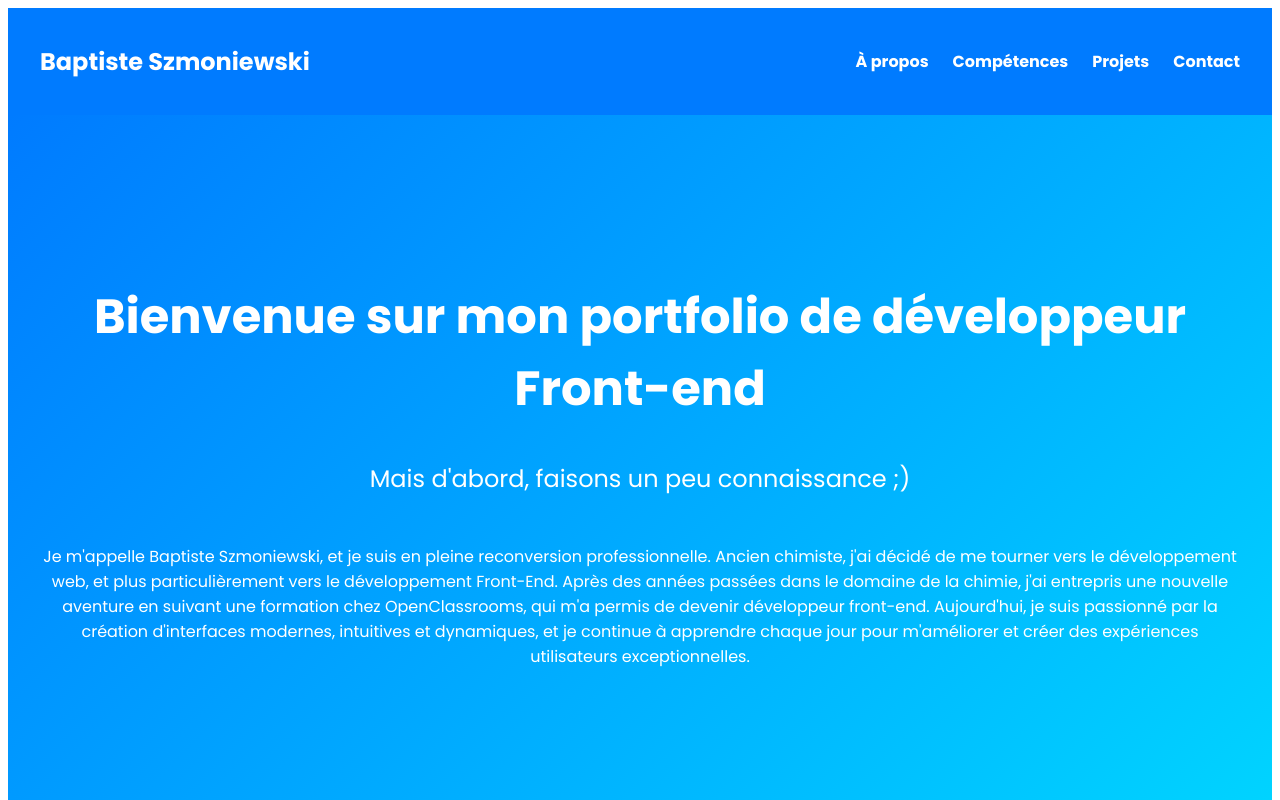
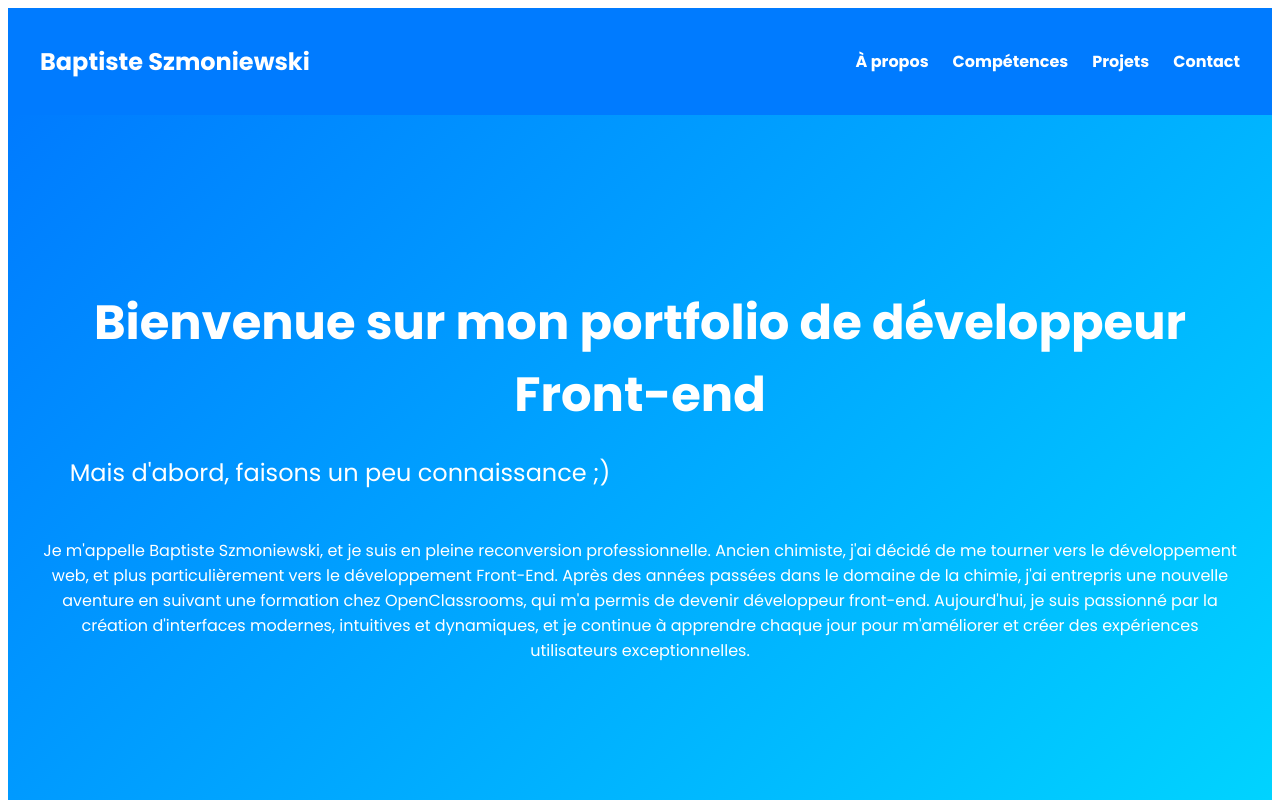
Before and after one commit to szmo-gif/portfolio, a React (Vite) app: page / in a window 1280 px wide. Shown: the top 800 px of the page. Built offline with nearby package versions, Linux system fonts and the light colour scheme.

Commit message:
correction mentor

```diff
--- a/src/components/contact/Contact.jsx
+++ b/src/components/contact/Contact.jsx
@@ -2,6 +2,8 @@ import React, { useState } from 'react';
 import './Contact.css';
 
 export default function Contact() {
+
+  //TODO: package for email
   const [formData, setFormData] = useState({ name: '', email: '', message: '' });
   const [isSubmitted, setIsSubmitted] = useState(false);
 
@@ -23,7 +25,7 @@ export default function Contact() {
         <p>Merci pour votre message ! Je vous répondrai dès que possible.</p>
       ) : (
         <form onSubmit={handleSubmit}>
-          <div>
+          <fieldset>
             <label htmlFor="name">Nom :</label>
             <input
               type="text"
@@ -34,8 +36,8 @@ export default function Contact() {
               required
 
             />
-          </div>
-          <div >
+          </fieldset>
+          <fieldset >
             <label htmlFor="email">Email :</label>
             <input
               type="email"
@@ -45,8 +47,8 @@ export default function Contact() {
               onChange={handleInputChange}
               required
             />
-          </div>
-          <div >
+          </fieldset>
+          <fieldset >
             <label htmlFor="message">Message :</label>
             <textarea
               id="message"
@@ -55,7 +57,7 @@ export default function Contact() {
               onChange={handleInputChange}
               required
             />
-          </div>
+          </fieldset>
           <button type="submit">
             Envoyer
           </button>
--- a/src/components/footer/Footer.jsx
+++ b/src/components/footer/Footer.jsx
@@ -5,18 +5,27 @@ import { FaGithub, FaLinkedin, FaTwitter } from 'react-icons/fa';
 function Footer() {
   return (
     <footer className="footer">
+      //TODO: deleate div
       <div className="footer-content">
-        <div className="social-icons">
+        <ul className="social-icons">
+          <li>
             <a href="#" target="_blank" rel="noopener noreferrer" className="social-icon">
               <FaGithub />
             </a>
+          </li>
+
+          <li>
             <a href="#" target="_blank" rel="noopener noreferrer" className="social-icon">
               <FaLinkedin />
             </a>
+          </li>
+
+          <li>
             <a href="#" target="_blank" rel="noopener noreferrer" className="social-icon">
               <FaTwitter />
             </a>
-        </div>
+          </li>
+        </ul>
         <p>
           &copy; {new Date().getFullYear()} Baptiste Szmoniewski. Tous droits réservés.
         </p>
--- a/src/components/header/Header.jsx
+++ b/src/components/header/Header.jsx
@@ -2,9 +2,12 @@ import "./header.css";
 
 export default function Header() {
   return (
-    <header id="about" className="header">
-      <h1>Bienvenue sur mon portfolio de développeur Front-end</h1>
-      <h2>Mais d'abord, faisons un peu connaissance ;)</h2>
+    <header id="about">
+      <hgroup>
+        <h1>Bienvenue sur mon portfolio de développeur Front-end</h1>
+        <p>Mais d'abord, faisons un peu connaissance ;)</p>
+      </hgroup>
+
       <p>Je m'appelle Baptiste Szmoniewski, et je suis en pleine reconversion professionnelle. Ancien chimiste, j'ai décidé de me tourner vers le développement web, et plus particulièrement vers le développement Front-End. Après des années passées dans le domaine de la chimie, j'ai entrepris une nouvelle aventure en suivant une formation chez OpenClassrooms, qui m'a permis de devenir développeur front-end. Aujourd'hui, je suis passionné par la création d'interfaces modernes, intuitives et dynamiques, et je continue à apprendre chaque jour pour m'améliorer et créer des expériences utilisateurs exceptionnelles.</p>
     </header>
   );
--- a/src/components/header/header.css
+++ b/src/components/header/header.css
@@ -1,4 +1,4 @@
-.header {
+header {
   display: flex;
   flex-direction: column;
   justify-content: center;
@@ -9,16 +9,18 @@
   text-align: center;
   padding: 2rem;
 
+  hgroup {
     h1 {
       font-size: 3rem;
       font-weight: bold;
       margin-bottom: 1rem;
     }
 
-  h2 {
+    p {
       font-size: 1.5rem;
       font-weight: 300;
       margin-bottom: 2rem;
       max-width: 600px;
     }
   }
+}
--- a/src/components/projects/Projects.jsx
+++ b/src/components/projects/Projects.jsx
@@ -5,6 +5,7 @@ export default function Projects() {
   return (
     <section id="projects" className="projects">
       <h2>Mes Projets</h2>
+
       <ul>
         {projects.map((project, index) => (
           <li key={index}>
@@ -13,10 +14,13 @@ export default function Projects() {
                 src={project.image}
                 alt={`Aperçu de ${project.name}`}
               />
+
               <figcaption>
                 <h3>{project.name}</h3>
+
                 <p className="project-description">{project.description}</p>
                 <p className="project-technologies">Technologies : {project.technologies.join(", ")}</p>
+
                 <nav className="project-links">
                   <a href={project.demoLink} target="_blank" rel="noopener noreferrer" >Voir la démo</a>
                   <a href={project.codeLink} target="_blank" rel="noopener noreferrer" >Code Source</a>
--- a/src/components/skills/Skills.jsx
+++ b/src/components/skills/Skills.jsx
@@ -4,6 +4,8 @@ import { SiRedux, SiSwagger } from "react-icons/si";
 import "./skills.css";
 
 export default function Skills() {
+
+  // TODO: move styles to css
   const skills = [
     { name: "HTML", icon: <FaHtml5 style={{ color: "#E34F26" }} /> },
     { name: "CSS", icon: <FaCss3Alt style={{ color: "#1572B6" }} /> },
```
Lines whose indentation alone changed are shown as unchanged.
